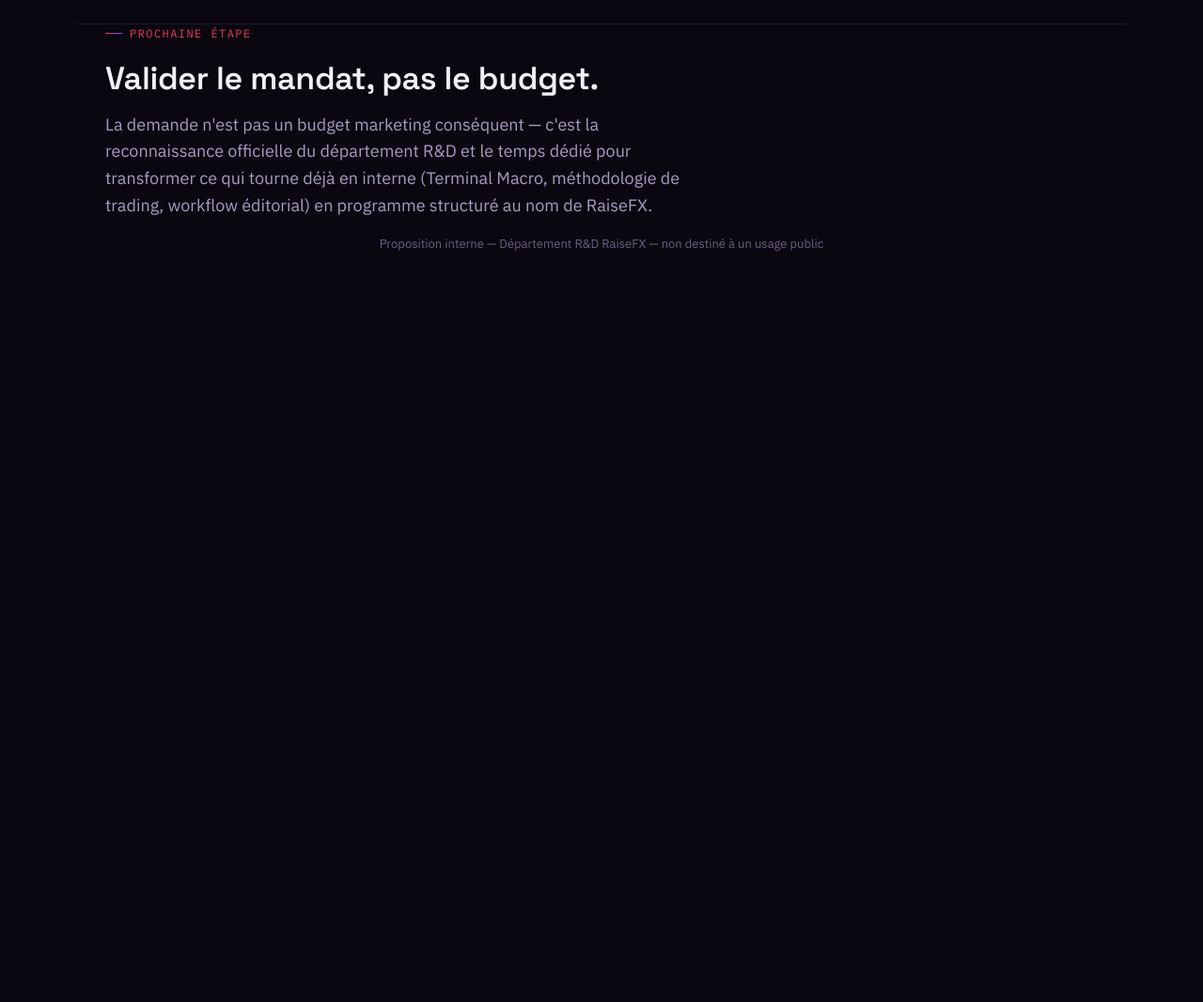
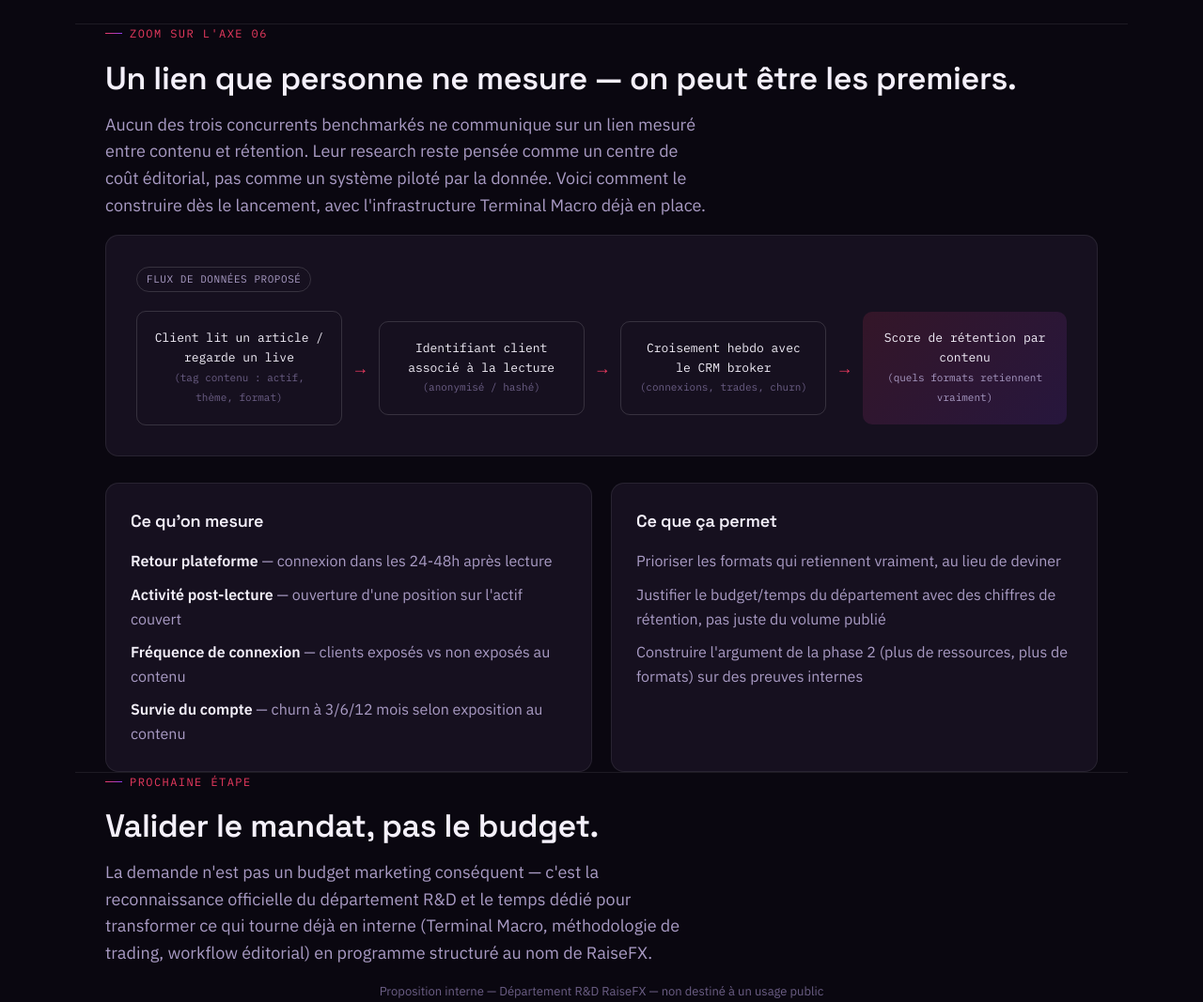
Before and after one commit to macairehugo01-glitch/idea, a website: page public/ameliorations.html in a window 1280 px wide. Shown: the part 1420-2487 px from the top of the page at 94% size. Before the commit the page ends 1691 px from the top, so only its background shows below. Drawn offline with Linux system fonts and the light colour scheme.

Commit message:
Update ameliorations.html

```diff
--- a/public/ameliorations.html
+++ b/public/ameliorations.html
@@ -80,6 +80,49 @@
 </section>
 
 <section class="wrap">
+  <div class="eyebrow">Zoom sur l'axe 06</div>
+  <h2>Un lien que personne ne mesure — on peut être les premiers.</h2>
+  <p class="lede">Aucun des trois concurrents benchmarkés ne communique sur un lien mesuré entre contenu et rétention. Leur research reste pensée comme un centre de coût éditorial, pas comme un système piloté par la donnée. Voici comment le construire dès le lancement, avec l'infrastructure Terminal Macro déjà en place.</p>
+
+  <div class="card" style="margin-top: 12px; padding: 32px;">
+    <div class="tag" style="margin-bottom:20px;">Flux de données proposé</div>
+    <div style="display:flex; flex-wrap:wrap; align-items:center; gap:0; font-family: var(--mono); font-size: 13px;">
+      <div style="flex:1; min-width:190px; padding:18px; border:1px solid var(--border-strong); border-radius:10px; text-align:center;">
+        Client lit un article / regarde un live<br><span style="color:var(--text-faint); font-size:11px;">(tag contenu : actif, thème, format)</span>
+      </div>
+      <div style="flex:0 0 auto; padding:0 14px; color:var(--red); font-size:18px;">→</div>
+      <div style="flex:1; min-width:190px; padding:18px; border:1px solid var(--border-strong); border-radius:10px; text-align:center;">
+        Identifiant client associé à la lecture<br><span style="color:var(--text-faint); font-size:11px;">(anonymisé / hashé)</span>
+      </div>
+      <div style="flex:0 0 auto; padding:0 14px; color:var(--red); font-size:18px;">→</div>
+      <div style="flex:1; min-width:190px; padding:18px; border:1px solid var(--border-strong); border-radius:10px; text-align:center;">
+        Croisement hebdo avec le CRM broker<br><span style="color:var(--text-faint); font-size:11px;">(connexions, trades, churn)</span>
+      </div>
+      <div style="flex:0 0 auto; padding:0 14px; color:var(--red); font-size:18px;">→</div>
+      <div style="flex:1; min-width:190px; padding:18px; border:1px solid var(--gradient); border-radius:10px; text-align:center; background: var(--gradient-soft);">
+        Score de rétention par contenu<br><span style="color:var(--text-dim); font-size:11px;">(quels formats retiennent vraiment)</span>
+      </div>
+    </div>
+  </div>
+
+  <div class="grid grid-2" style="margin-top:28px;">
+    <div class="card">
+      <h3>Ce qu'on mesure</h3>
+      <p style="margin-bottom:10px;"><strong style="color:var(--text);">Retour plateforme</strong> — connexion dans les 24-48h après lecture</p>
+      <p style="margin-bottom:10px;"><strong style="color:var(--text);">Activité post-lecture</strong> — ouverture d'une position sur l'actif couvert</p>
+      <p style="margin-bottom:10px;"><strong style="color:var(--text);">Fréquence de connexion</strong> — clients exposés vs non exposés au contenu</p>
+      <p style="margin:0;"><strong style="color:var(--text);">Survie du compte</strong> — churn à 3/6/12 mois selon exposition au contenu</p>
+    </div>
+    <div class="card">
+      <h3>Ce que ça permet</h3>
+      <p style="margin-bottom:10px;">Prioriser les formats qui retiennent vraiment, au lieu de deviner</p>
+      <p style="margin-bottom:10px;">Justifier le budget/temps du département avec des chiffres de rétention, pas juste du volume publié</p>
+      <p style="margin:0;">Construire l'argument de la phase 2 (plus de ressources, plus de formats) sur des preuves internes</p>
+    </div>
+  </div>
+</section>
+
+<section class="wrap">
   <div class="eyebrow">Prochaine étape</div>
   <h2>Valider le mandat, pas le budget.</h2>
   <p class="lede">La demande n'est pas un budget marketing conséquent — c'est la reconnaissance officielle du département R&amp;D et le temps dédié pour transformer ce qui tourne déjà en interne (Terminal Macro, méthodologie de trading, workflow éditorial) en programme structuré au nom de RaiseFX.</p>
```
